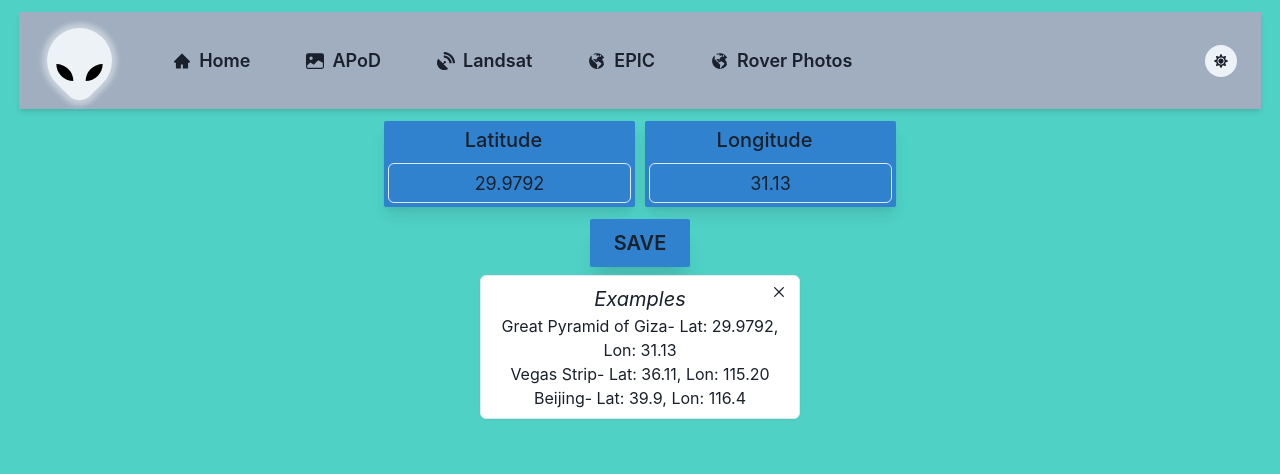
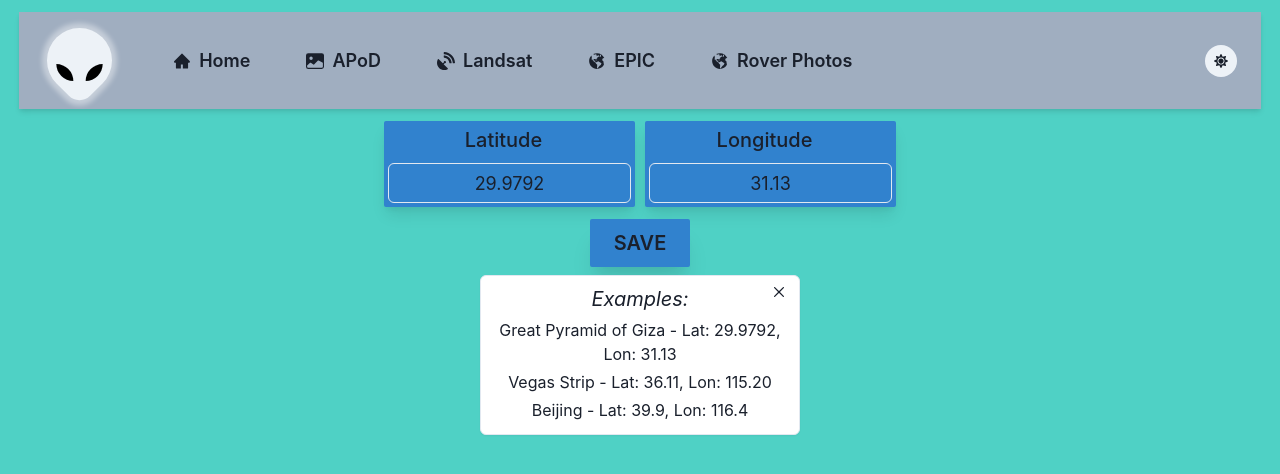
Before and after one commit to UniversallyRy/nasaApp, a Next.js app: page /landsat in a window 1280 px wide. Both pictures are taken after a click on the button "CHANGE COORDS". Shown: the top 474 px of the page. Built offline with nearby package versions, Linux system fonts and the light colour scheme.

Commit message:
text spacing

```diff
--- a/components/Satellite/Form/Examples.tsx
+++ b/components/Satellite/Form/Examples.tsx
@@ -11,13 +11,17 @@ const Examples = () => {
       <PopoverCloseButton />
       <PopoverBody>
         <Text fontStyle="italic" fontSize="xl">
-          Examples
+          Examples:
         </Text>
-        <Text fontSize="md">
-          Great Pyramid of Giza- Lat: 29.9792, Lon: 31.13
+        <Text fontSize="md" m={1}>
+          Great Pyramid of Giza - Lat: 29.9792, Lon: 31.13
         </Text>
-        <Text fontSize="md">Vegas Strip- Lat: 36.11, Lon: 115.20</Text>
-        <Text fontSize="md">Beijing- Lat: 39.9, Lon: 116.4</Text>
+        <Text fontSize="md" m={1}>
+          Vegas Strip - Lat: 36.11, Lon: 115.20
+        </Text>
+        <Text fontSize="md" m={1}>
+          Beijing - Lat: 39.9, Lon: 116.4
+        </Text>
       </PopoverBody>
     </PopoverContent>
   );
```
